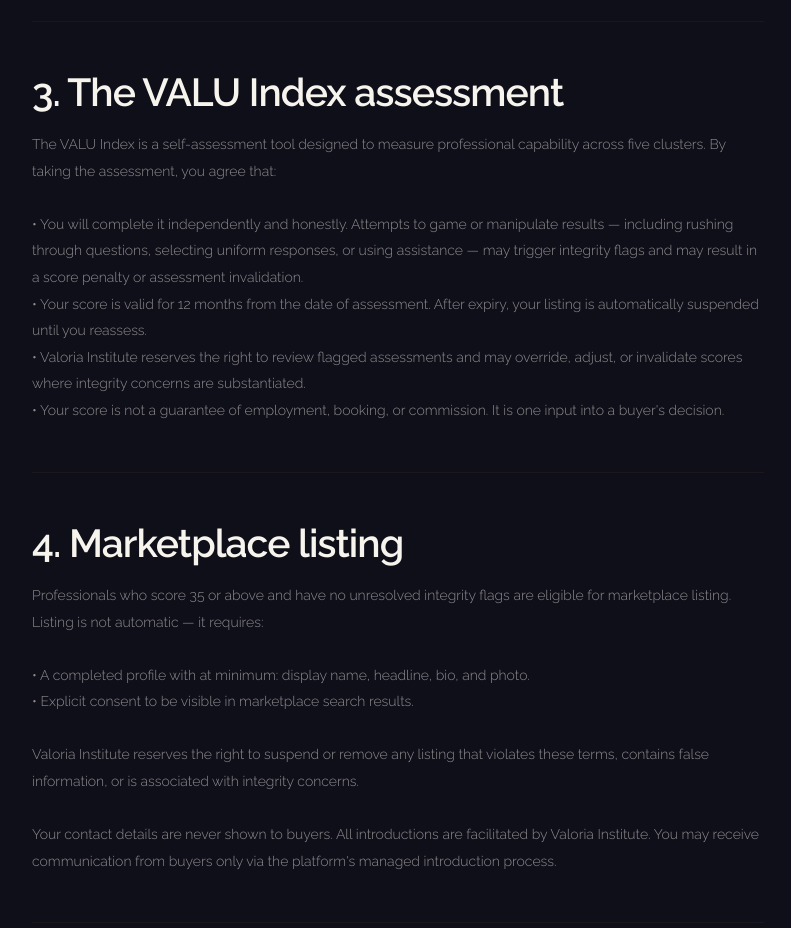
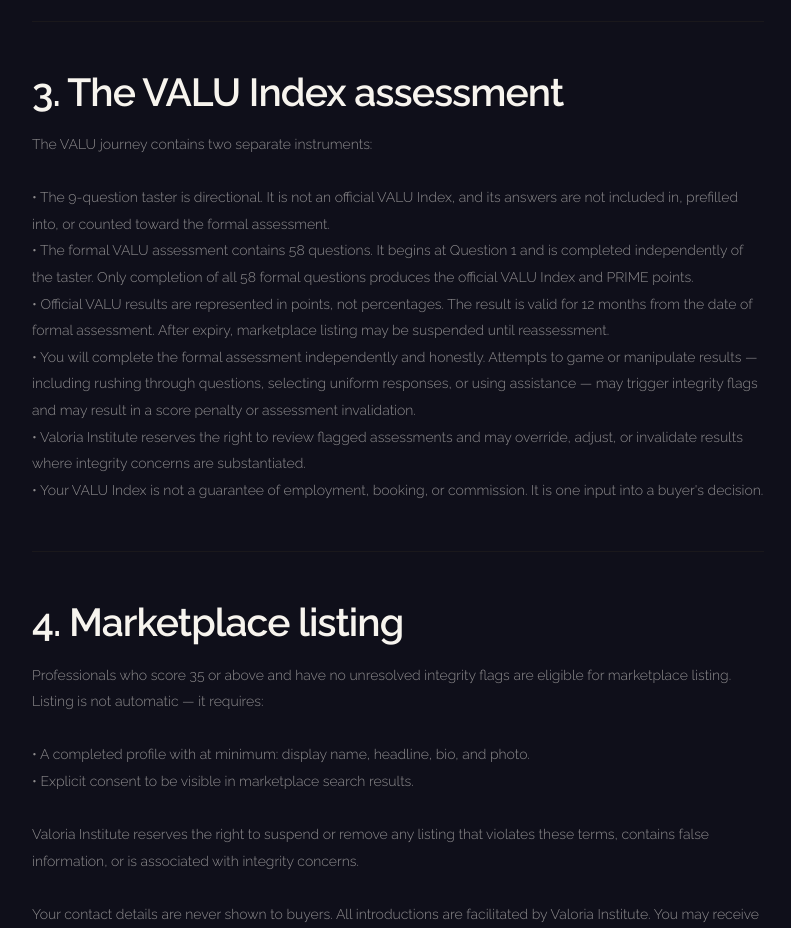
Before and after one commit to riverwayse-sudo/valoria-site, a Next.js app: page /terms-of-use in a window 1280 px wide. Shown: the part 1140-2068 px from the top of the page, without its empty margins (242-1033 px from the left). Built offline with nearby package versions, Linux system fonts and the light colour scheme; no server answers.

Commit message:
legal(terms): define the taster and formal assessment as separate instruments

```diff
--- a/src/app/terms-of-use/page.jsx
+++ b/src/app/terms-of-use/page.jsx
@@ -25,7 +25,7 @@ const sections = [
   },
   {
     title: '3. The VALU Index assessment',
-    body: `The VALU Index is a self-assessment tool designed to measure professional capability across five clusters. By taking the assessment, you agree that:\n\n• You will complete it independently and honestly. Attempts to game or manipulate results — including rushing through questions, selecting uniform responses, or using assistance — may trigger integrity flags and may result in a score penalty or assessment invalidation.\n• Your score is valid for 12 months from the date of assessment. After expiry, your listing is automatically suspended until you reassess.\n• Valoria Institute reserves the right to review flagged assessments and may override, adjust, or invalidate scores where integrity concerns are substantiated.\n• Your score is not a guarantee of employment, booking, or commission. It is one input into a buyer's decision.`,
+    body: `The VALU journey contains two separate instruments:\n\n• The 9-question taster is directional. It is not an official VALU Index, and its answers are not included in, prefilled into, or counted toward the formal assessment.\n• The formal VALU assessment contains 58 questions. It begins at Question 1 and is completed independently of the taster. Only completion of all 58 formal questions produces the official VALU Index and PRIME points.\n• Official VALU results are represented in points, not percentages. The result is valid for 12 months from the date of formal assessment. After expiry, marketplace listing may be suspended until reassessment.\n• You will complete the formal assessment independently and honestly. Attempts to game or manipulate results — including rushing through questions, selecting uniform responses, or using assistance — may trigger integrity flags and may result in a score penalty or assessment invalidation.\n• Valoria Institute reserves the right to review flagged assessments and may override, adjust, or invalidate results where integrity concerns are substantiated.\n• Your VALU Index is not a guarantee of employment, booking, or commission. It is one input into a buyer's decision.`,
   },
   {
     title: '4. Marketplace listing',
```
